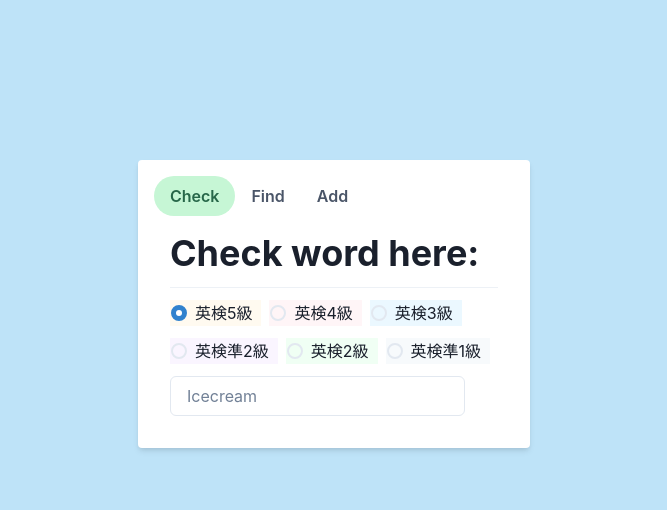
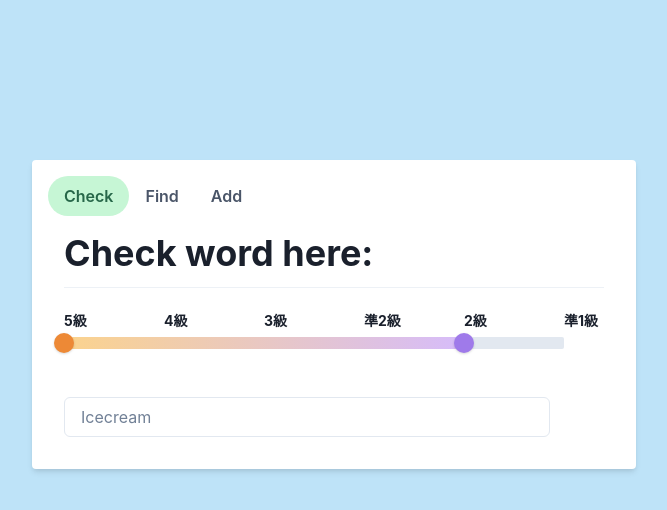
Before and after one commit to AchieveGoalDev/chekkira, a Next.js app: page / in a window 1280 px wide. Shown: the top 510 px of the page, without its empty margins (306-973 px from the left). Built offline with nearby package versions, Linux system fonts and the light colour scheme.

Commit message:
create test range slider component to replace the radio buttons

```diff
--- /dev/null
+++ b/src/components/TestRangeSlider.js
@@ -0,0 +1,85 @@
+import React, { useState } from "react";
+
+import {
+  RangeSlider,
+  RangeSliderFilledTrack,
+  RangeSliderTrack,
+  RangeSliderMark,
+  RangeSliderThumb,
+} from "@chakra-ui/react";
+
+const TestRangeSlider = () => {
+  const [minLevel, setMinLevel] = useState(0);
+  const [maxLevel, setMaxLevel] = useState(4);
+
+  const colors = {
+    0: "orange",
+    1: "pink",
+    2: "blue",
+    3: "green",
+    4: "purple",
+    5: "gray",
+  };
+
+  function handleRangeChange(e) {
+    setMinLevel(e[0]);
+    setMaxLevel(e[1]);
+  }
+
+  return (
+    <RangeSlider
+      h={"85px"}
+      min={0}
+      max={5}
+      defaultValue={[0, 4]}
+      step={1}
+      w={"500px"}
+      onChangeEnd={(e) => handleRangeChange(e)}
+    >
+      <RangeSliderMark value={0} fontSize={"sm"} fontWeight={"bold"}>
+        5級
+      </RangeSliderMark>
+      <RangeSliderMark value={1} fontSize={"sm"} fontWeight={"bold"}>
+        4級
+      </RangeSliderMark>
+      <RangeSliderMark value={2} fontSize={"sm"} fontWeight={"bold"}>
+        3級
+      </RangeSliderMark>
+      <RangeSliderMark value={3} fontSize={"sm"} fontWeight={"bold"}>
+        準2級
+      </RangeSliderMark>
+      <RangeSliderMark value={4} fontSize={"sm"} fontWeight={"bold"}>
+        2級
+      </RangeSliderMark>
+      <RangeSliderMark
+        value={5}
+        fontSize={"sm"}
+        fontWeight={"bold"}
+        whiteSpace={"nowrap"}
+      >
+        準1級
+      </RangeSliderMark>
+      <RangeSliderTrack h={3}>
+        <RangeSliderFilledTrack
+          bgGradient={`linear(to-r, ${colors[minLevel]}.200, ${colors[maxLevel]}.200)`}
+        />
+      </RangeSliderTrack>
+      <RangeSliderThumb
+        h={5}
+        w={5}
+        index={0}
+        bg={`${colors[minLevel]}.400`}
+        onChange={setMinLevel}
+      />
+      <RangeSliderThumb
+        h={5}
+        w={5}
+        index={1}
+        bg={`${colors[maxLevel]}.400`}
+        onChange={setMaxLevel}
+      />
+    </RangeSlider>
+  );
+};
+
+export default TestRangeSlider;
--- a/src/components/WordInput.js
+++ b/src/components/WordInput.js
@@ -1,7 +1,5 @@
 import React, { useEffect } from "react";
 import { useState } from "react";
-
-import _ from "lodash";
 
 import {
   Input,
@@ -13,7 +11,10 @@ import {
   Text,
   Box,
 } from "@chakra-ui/react";
+
 import { CheckCircleIcon } from "@chakra-ui/icons";
+
+import TestRangeSlider from "./TestRangeSlider";
 
 const WordInput = ({ words }) => {
   const [checkWord, setCheckWord] = useState("");
@@ -43,7 +44,7 @@ const WordInput = ({ words }) => {
       <Heading>Check word here:</Heading>
       <Divider my={3} />
       <Flex>
-        <RadioGroup onChange={setSelectedLevel} value={selectedLevel}>
+        {/* <RadioGroup onChange={setSelectedLevel} value={selectedLevel}>
           <Flex display="block" mb={3}>
             <Flex
               backgroundColor="orange.50"
@@ -112,7 +113,9 @@ const WordInput = ({ words }) => {
               英検準1級
             </Radio>
           </Flex>
-        </RadioGroup>
+        </RadioGroup> */}
+        <TestRangeSlider />
+        <Box my={4} p={5}></Box>
       </Flex>
       <Flex alignItems={"center"}>
         <Input
```
